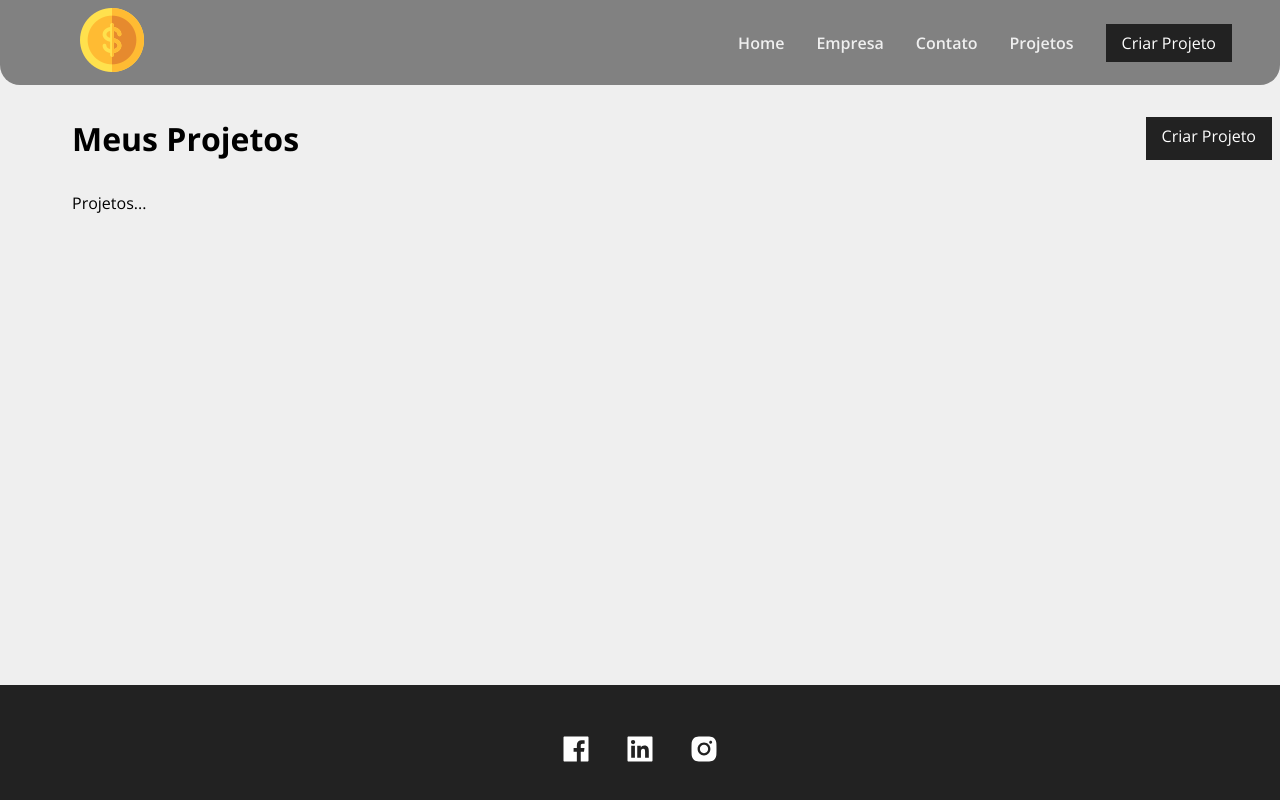
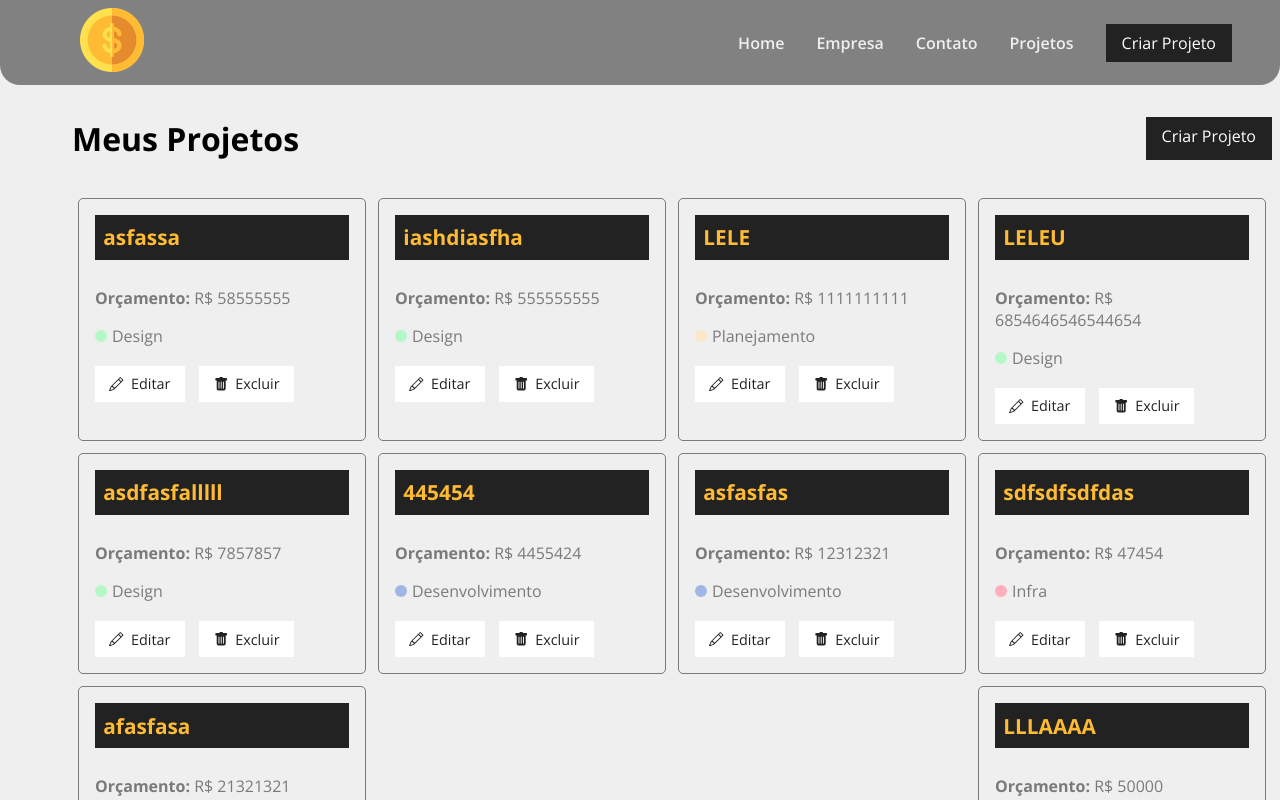
Before and after one commit to gui-nvieira/yt-costs, a React (Create React App) app: page /projects in a window 1280 px wide. Shown: the top 800 px of the page. Built offline with nearby package versions, Linux system fonts and the light colour scheme; data requests are answered from the project's data file.

Commit message:
Finished Projects Page

```diff
--- a/db.json
+++ b/db.json
@@ -98,6 +98,17 @@
       "cost": 0,
       "services": [],
       "id": 9
+    },
+    {
+      "name": "LLLAAAA",
+      "budget": "50000",
+      "category": {
+        "id": "2",
+        "name": "Desenvolvimento"
+      },
+      "cost": 0,
+      "services": [],
+      "id": 10
     }
   ],
   "categories": [
--- a/src/components/pages/Projects.js
+++ b/src/components/pages/Projects.js
@@ -3,8 +3,11 @@
 import styles from "./Projects.module.css"
 import Container from "../layout/Container"
 import LinkButton from "../layout/LinkButton"
+import ProjectCard from "../project/ProjectCard"
+import { useState, useEffect } from "react"
 
 function Projects() {
+    const [projects, setProjects] = useState([])
 
     const location = useLocation()
     let message = ''
@@ -12,6 +15,21 @@
         message = location.state.message
     }
 
+    useEffect(() => {
+        fetch('http://localhost:5000/projects',
+            {
+                method: "GET",
+                headers: {
+                    'Content-Type': 'application/json',
+                },
+            })
+            .then(resp => resp.json())
+            .then(data => {
+                setProjects(data)
+            })
+            .catch((err) => console.log(err))
+    }, []
+    )
 
     return (
         <div className={styles['project_container']}>
@@ -22,7 +40,15 @@
 
             {message && <Message msg={message} type="sucess" />}
             <Container customClass="start">
-                <p>Projetos...</p>
+                {projects.length > 0 &&
+                    projects.map((project) =>
+                    (<ProjectCard
+                        id={project.id}
+                        name={project.name}
+                        budget={project.budget}
+                        category={project.category}
+                        key={project.key}
+                    />))}
             </Container>
         </div>
     )
--- /dev/null
+++ b/src/components/project/ProjectCard.js
@@ -0,0 +1,33 @@
+import styles from "./ProjectCard.module.css"
+import { BsPencil, BsFillTrashFill } from 'react-icons/bs'
+import React from 'react'
+import { Link } from "react-router-dom"
+
+function ProjectCard({ id, name, budget, category, handleRemove }) {
+
+    return (
+
+        <div className={styles.project_card}>
+            <h4>{name}</h4>
+            <p>
+                <span>Orçamento:</span> R$ {budget}
+            </p>
+            <p className={styles['category_text']}>
+                <span className={styles[`${category.name.toLowerCase()}`]}></span> {category.name}
+            </p>
+            <div className={styles['project_card_actions']}>
+                <Link to="/">
+                    <BsPencil />
+                    Editar
+                </Link>
+
+                <button>
+                    <BsFillTrashFill />
+                    Excluir
+                </button>
+            </div>
+        </div >
+    )
+}
+
+export default ProjectCard
--- /dev/null
+++ b/src/components/project/ProjectCard.module.css
@@ -0,0 +1,85 @@
+.project_card {
+  padding: 1em;
+  border: 1px solid #7a7a7a;
+  border-radius: 5px;
+  width: 24%;
+  margin: 0.5%;
+}
+
+.project_card h4 {
+  background-color: #222;
+  color: #ffbb33;
+  padding: 0.4em;
+  margin-bottom: 1.3em;
+  font-size: 1.3em;
+}
+
+.project_card p {
+  color: #7a7a7a;
+  margin-bottom: 1em;
+}
+
+.project_card p span {
+  font-weight: bold;
+}
+
+.category_text {
+  display: flex;
+  align-items: center;
+}
+
+.category_text span {
+  display: block;
+  width: 12px;
+  height: 12px;
+  border-radius: 50%;
+  background-color: #ccc;
+  margin-right: 5px;
+}
+.category_text .infra {
+  background-color: #ffaebc;
+}
+
+.category_text .desenvolvimento {
+  background-color: #a0b7e5;
+}
+
+.category_text .design {
+  background-color: #b4f8c8;
+}
+
+.category_text .planejamento {
+  background-color: #fbe7c6;
+}
+
+.project_card_actions {
+  margin-top: 1.2em;
+  display: flex;
+  align-items: center;
+}
+
+.project_card_actions button,
+.project_card_actions a {
+  text-decoration: none;
+  border: none;
+  background-color: #fff;
+  color: #222;
+  font-size: 0.9em;
+  padding: 0.6em 1em;
+  margin-right: 1em;
+  cursor: pointer;
+  display: flex;
+  align-items: center;
+  justify-content: center;
+  transition: 0.5s;
+  text-decoration: none;
+}
+
+.project_card_actions a:hover,
+.project_card_actions button:hover {
+  background-color: #222;
+  color: #ffbb33;
+}
+.project_card_actions svg {
+  margin-right: 0.5em;
+}
```
